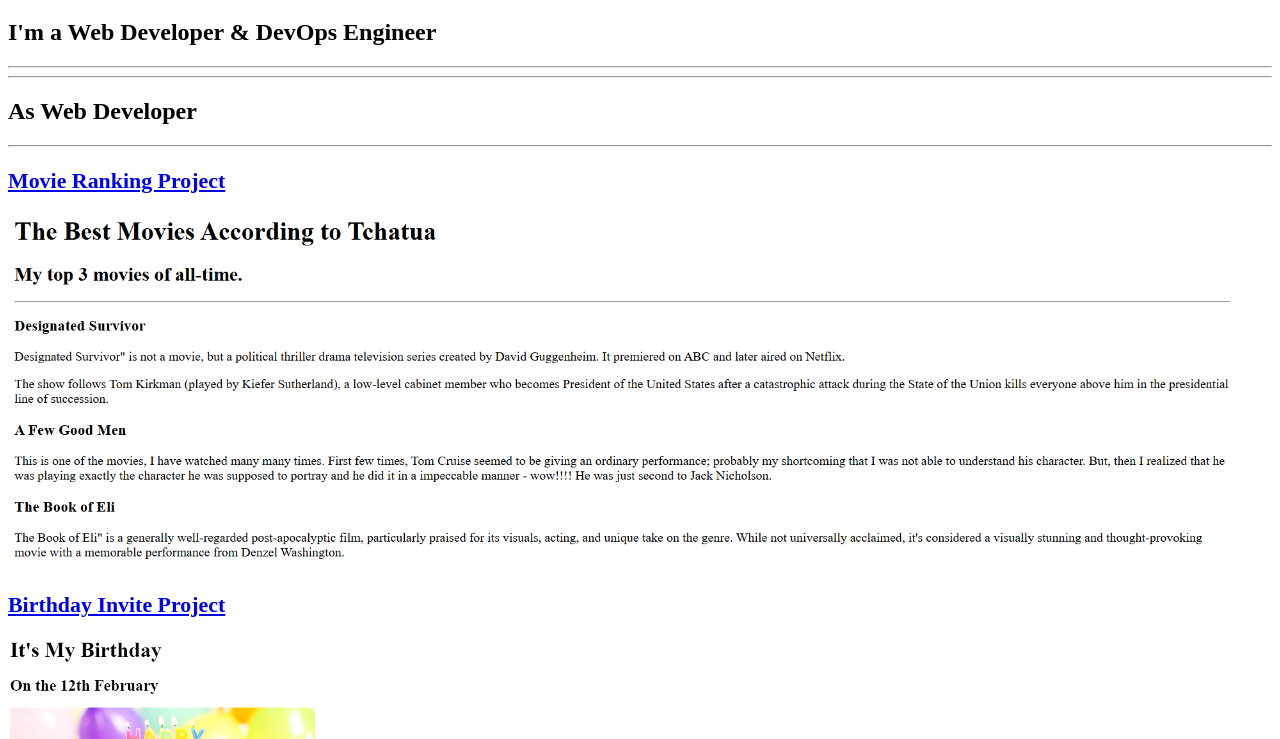
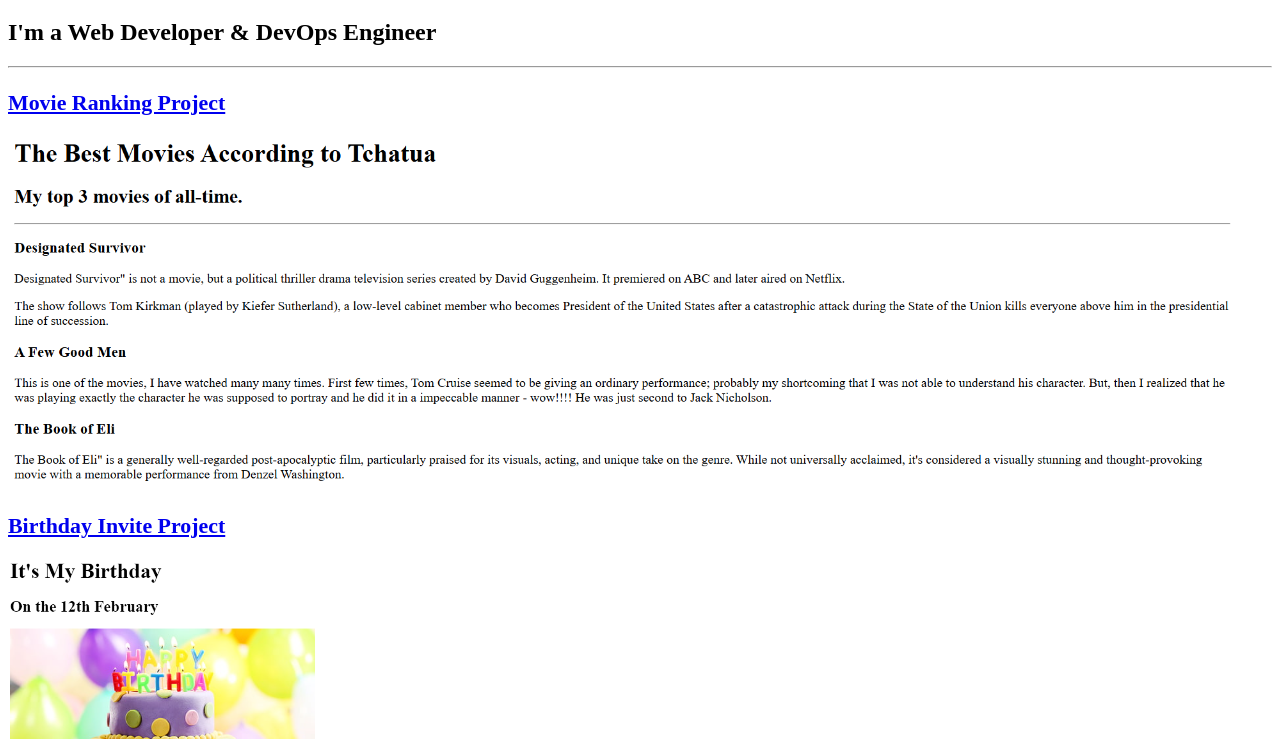
Before and after one commit to tchatua/portfolio, a plain HTML site: page index.html in a window 1280 px wide. Shown: the part 61-800 px from the top of the page. Drawn offline with Linux system fonts and the light colour scheme.

Commit message:
HTML-Portfolio Source Code Updated
HTML-Portfolio Source Code Updated

```diff
--- a/index.html
+++ b/index.html
@@ -18,9 +18,6 @@ https://developer.mozilla.org/en-US/docs/Web/HTML/Element/img#attr-height -->
     <h1>Arristide Tchatua's Portfolio</h1>
     <h2>I'm a Web Developer & DevOps Engineer</h2>
     <hr />
-    <hr />
-    <h2>As Web Developer</h2>
-    <hr />
 
     <div>
         <h3><a href="./publics/Moving_Ranking.html" target="_blank"><h3>Movie Ranking Project</h3></a></h3>
```
